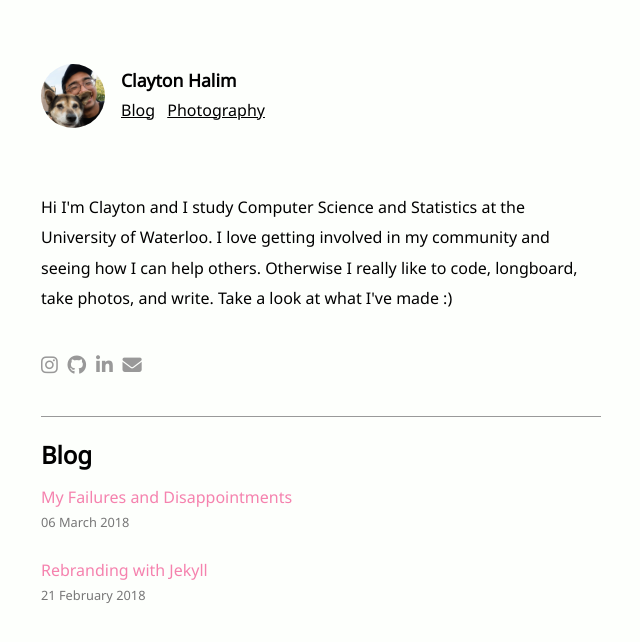
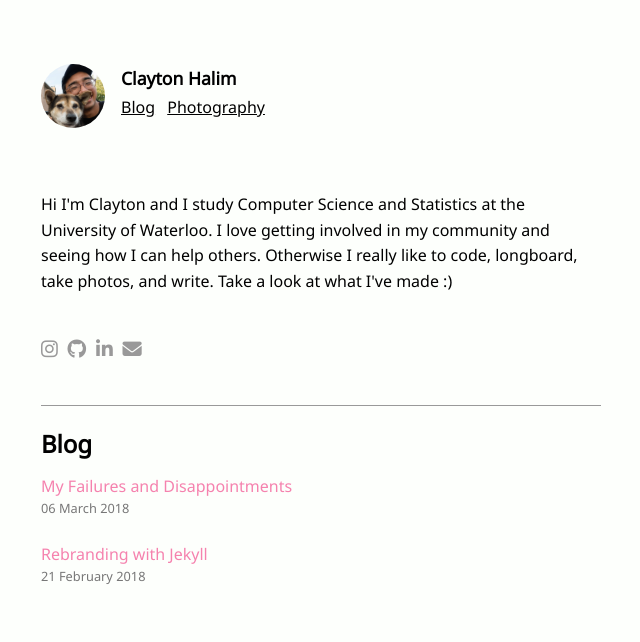
Before and after one commit to clayton-halim/clayton-halim.github.io, a Jekyll site: the page built from index.html, in a window 1280 px wide. Shown: the top 642 px of the page, without its empty margins (319-959 px from the left). Built offline with Jekyll 4.4.1, drawn with Linux system fonts in a browser that asks for light colours; nearby versions of some CDN libraries.

Commit message:
Change line height to golden ratio

```diff
--- a/assets/css/style.css
+++ b/assets/css/style.css
@@ -8,6 +8,7 @@
     --pink: #F582AE;
     --light-gray: #999999;
     --dark-gray: #777;
+    --line-height: 1.6;
 }
 
 body {
@@ -16,6 +17,7 @@ body {
 
 p {
   margin-top: 0;
+  line-height: var(--line-height);
 }
 
 code {
@@ -45,6 +47,14 @@ ul,
 ol,
 form {
   margin-bottom: 2.5rem;
+}
+
+ul, ol {
+    line-height: var(--line-height);
+}
+
+li {
+    margin-bottom: 0.5em;
 }
 
 hr {
@@ -170,10 +180,6 @@ em {
     color: var(--pink);
 }
 
-p {
-    line-height: 1.9;
-}
-
 .read-more {
     transition: 0.2s color;
 }
@@ -228,6 +234,7 @@ strong {
 
 .post-entry {
     margin-bottom: 2em;
+    line-height: 1;
 }
 
 .post-title {
```
